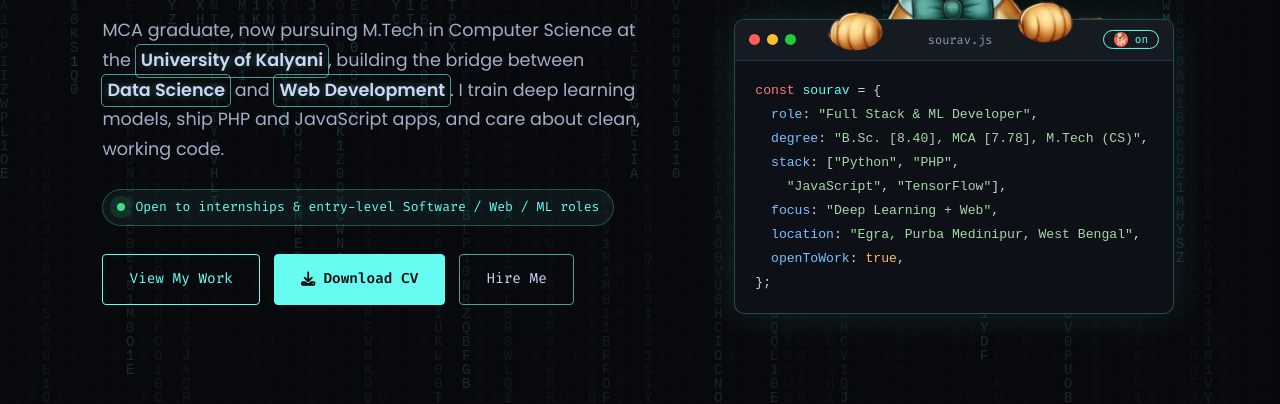
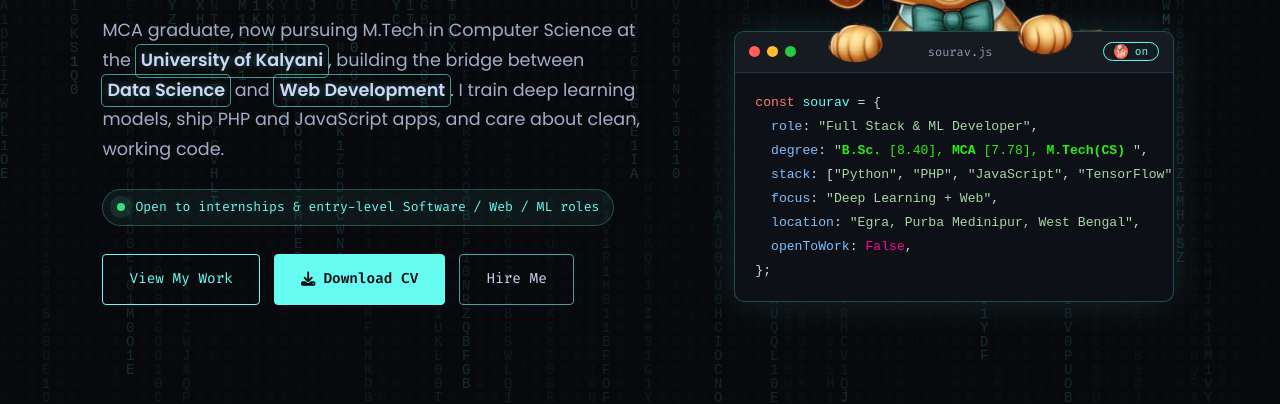
Before and after one commit to SouRav8548/PortFolio, a plain HTML site: page index.html in a window 1280 px wide. Shown: the part 368-772 px from the top of the page. Drawn offline with Linux system fonts and the light colour scheme.

Commit message:
Update OpenToWork

```diff
--- a/index.html
+++ b/index.html
@@ -165,12 +165,11 @@
               </div>
               <pre><code><span class="k">const</span> <span class="v">sourav</span> = {
   <span class="p">role</span>: <span class="s">"Full Stack &amp; ML Developer"</span>,
-  <span class="p">degree</span>: <span class="s">"B.Sc. [8.40], MCA [7.78], M.Tech (CS)"</span>,
-  <span class="p">stack</span>: [<span class="s">"Python"</span>, <span class="s">"PHP"</span>,
-    <span class="s">"JavaScript"</span>, <span class="s">"TensorFlow"</span>],
+  <span class="p">degree</span>: <span class="s">"<span style="color: rgb(41, 239, 19)"><b>B.Sc. </b>[8.40], <b>MCA</b> [7.78], <b>M.Tech(CS)</b> </span>"</span>,
+  <span class="p">stack</span>: [<span class="s">"Python"</span>, <span class="s">"PHP"</span>, <span class="s">"JavaScript"</span>, <span class="s">"TensorFlow"</span>],
   <span class="p">focus</span>: <span class="s">"Deep Learning + Web"</span>,
   <span class="p">location</span>: <span class="s">"Egra, Purba Medinipur, West Bengal"</span>,
-  <span class="p">openToWork</span>: <span class="b">true</span>,
+  <span class="p">openToWork</span>: <span class="b" style="color: rgb(247, 11, 141)">False</span>,
 };</code></pre>
             </div>
           </div>
@@ -686,8 +685,8 @@
     <footer id="contact">
       <h2>Let's work together</h2>
       <p>
-        I'm looking for an internship or entry-level role. Send me a message
-        about the position, and I'll reply as soon as I can.
+        I'm looking for an <span style="color: yellow">internship</span>. Send
+        me a message about the position, and I'll reply as soon as I can.
       </p>
       <div class="btn-group center">
         <a href="mailto:souravmaitu8548@gmail.com" class="btn btn-solid"
```
